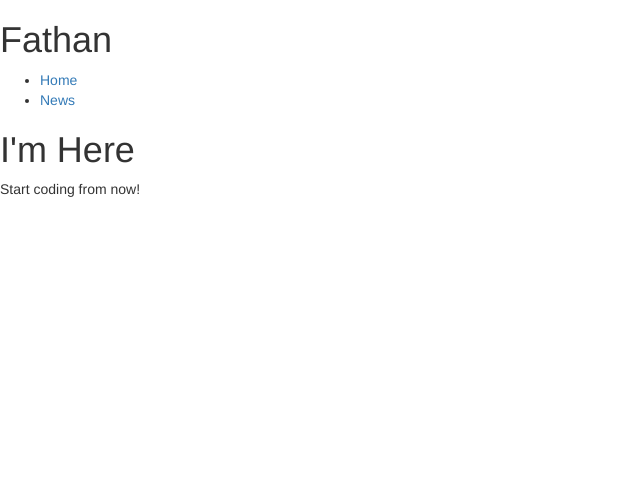
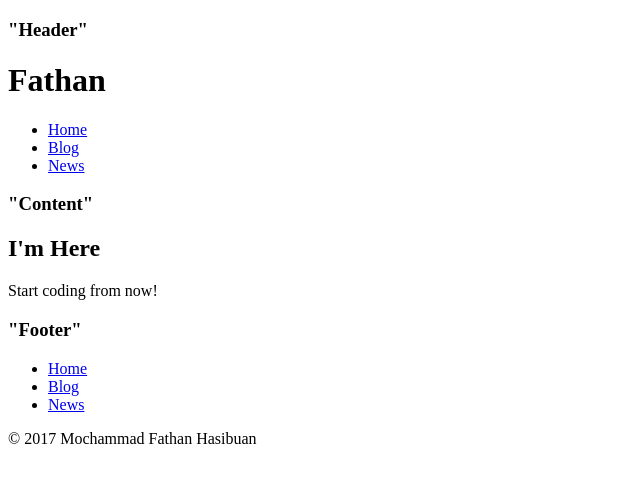
Before and after one commit to mochfathan/fathan-hasibuan, a Jekyll site: the page built from index.html, in a window 1280 px wide. Shown: the top 483 px of the page, without its empty margins (0-640 px from the left). Built offline with Jekyll 4.4.1, drawn with Linux system fonts in a browser that asks for light colours; nearby versions of some CDN libraries; Markdown is read by kramdown in place of the engine named in the settings.

Commit message:
Added _includes nav, and style..css

```diff
--- /dev/null
+++ b/_includes/nav.html
@@ -0,0 +1,7 @@
+<nav>
+  <ul>
+    <li><a href="{{site.baseurl}}/index.html">Home</a></li>
+    <li><a href="{{site.baseurl}}/blog.html">Blog</a></li>
+    <li><a href="{{site.baseurl}}/news.html">News</a></li>
+  </ul>
+</nav>
--- a/_layouts/default.html
+++ b/_layouts/default.html
@@ -6,10 +6,10 @@
     <meta name="viewport" content="width=device-width, initial-scale=1">
     <title>Mochammad Fathan Hasibuan</title>
 
-    <!-- Bootstrap -->
+    <!-- Bootstrap
     <link rel="stylesheet" href="https://maxcdn.bootstrapcdn.com/bootstrap/3.3.5/css/bootstrap.min.css">
-    <link rel="stylesheet" href="https://maxcdn.bootstrapcdn.com/font-awesome/4.4.0/css/font-awesome.min.css">
-
+    <link rel="stylesheet" href="https://maxcdn.bootstrapcdn.com/font-awesome/4.4.0/css/font-awesome.min.css">-->
+    <link rel="stylesheet" href="{{site.baseurl}}/css/style.css">
     <!-- HTML5 Shim and Respond.js IE8 support of HTML5 elements and media queries -->
     <!-- WARNING: Respond.js doesn't work if you view the page via file:// -->
     <!--[if lt IE 9]>
@@ -20,20 +20,23 @@
   <body>
 
     <header>
+      <h3>"Header"</h3>
       <h1>Fathan</h1>
-      <nav>
-        <ul>
-          <li><a href="{{site.baseurl}}/index.html">Home</a></li>
-          <li><a href="{{site.baseurl}}/news.html">News</a></li>
-        </ul>
-      </nav>
+      {% include nav.html %}
     </header>
 
+    <h3>"Content"</h3>
     {{content}}
 
-    <!-- jQuery (necessary for Bootstrap's JavaScript plugins) -->
-    <script src="https://ajax.googleapis.com/ajax/libs/jquery/1.11.3/jquery.min.js"></script>
-    <!-- Include all compiled plugins (below), or include individual files as needed -->
-    <script src="https://maxcdn.bootstrapcdn.com/bootstrap/3.3.5/js/bootstrap.min.js"></script>
+    <footer>
+      <h3>"Footer"</h3>
+      {% include nav.html %}
+      <p>&copy 2017 Mochammad Fathan Hasibuan</p>
+    </footer>
+
+    <!-- jQuery (necessary for Bootstrap's JavaScript plugins)
+    <script src="https://ajax.googleapis.com/ajax/libs/jquery/1.11.3/jquery.min.js"></script> -->
+    <!-- Include all compiled plugins (below), or include individual files as needed
+    <script src="https://maxcdn.bootstrapcdn.com/bootstrap/3.3.5/js/bootstrap.min.js"></script>  -->
   </body>
 </html>
--- /dev/null
+++ b/css/style.css
@@ -0,0 +1,6 @@
+html {
+  margin: 0;
+  padding: 0;
+
+  font: normal 100%/1,4 Georgia, serif;
+}
--- a/index.html
+++ b/index.html
@@ -2,5 +2,5 @@
 layout: default
 ---
 
-<h1>I'm Here</h1>
+<h2>I'm Here</h2>
 <p>Start coding from now!</p>
--- a/news.html
+++ b/news.html
@@ -2,5 +2,4 @@
 layout: default
 ---
 
-
 <h1>news</h1>
```
Also changed, not shown: _includes/footer.html (added), _includes/header.htm (added).
